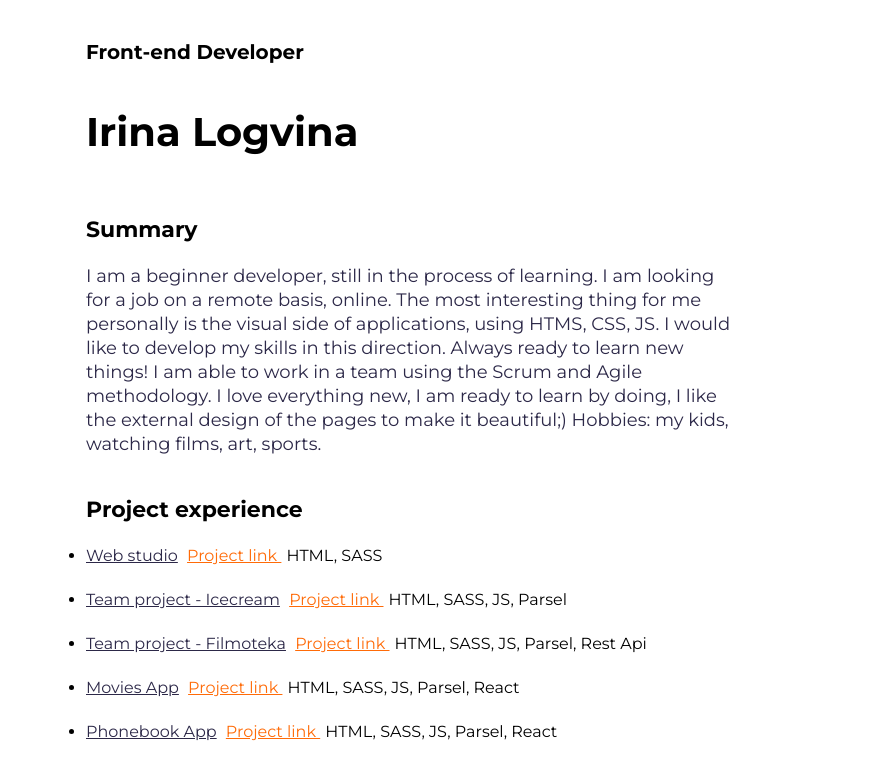
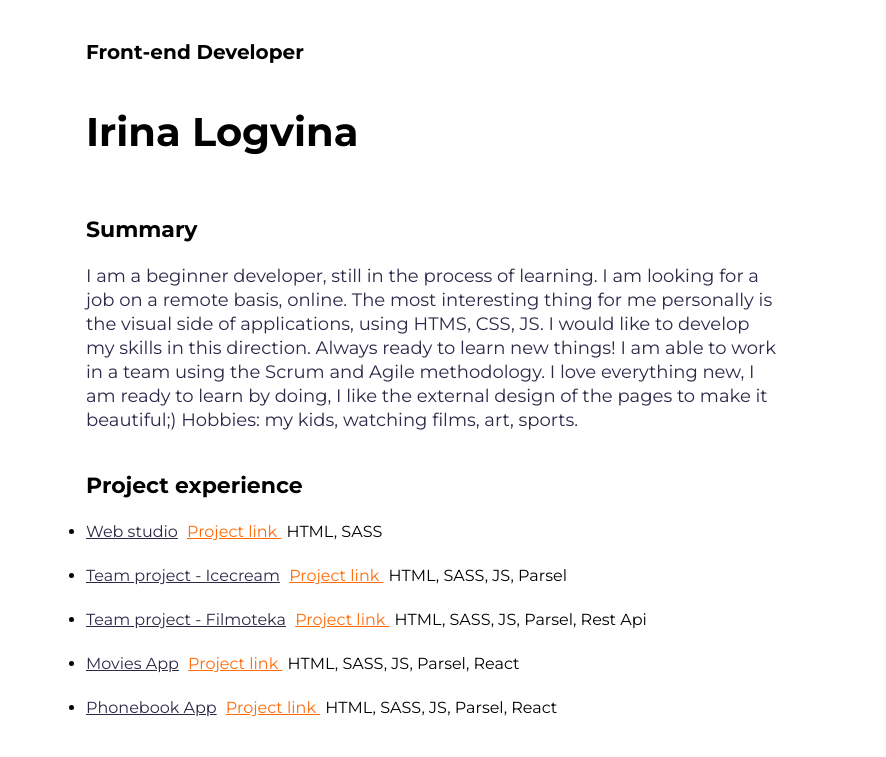
Before and after one commit to IraLogvina/Resume, a plain HTML site: page index.html in a window 1280 px wide. Shown: the top 757 px of the page, 394-1280 px from the left. Drawn offline with Linux system fonts and the light colour scheme.

Commit message:
Update style.css

```diff
--- a/css/style.css
+++ b/css/style.css
@@ -15,7 +15,7 @@ body{
 .wrapper {
     background: #ffffff;
     display: flex;
-    width: 1200px;
+    /* width: 1200px; */
 }
 .sidebar{
     background-color: #2c2848;
```
